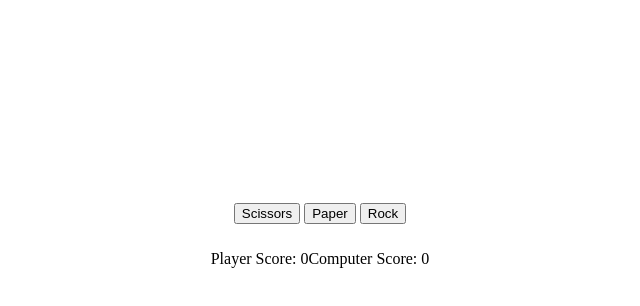
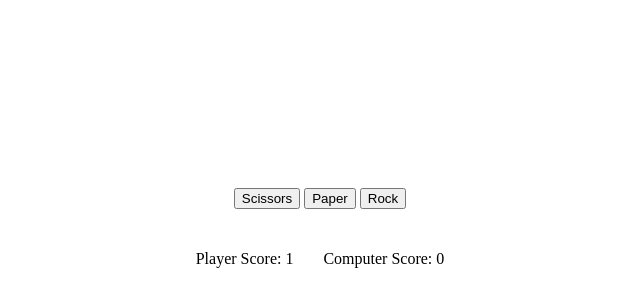
Before and after one commit to ChargrilledChook/RockPaperScissors, a plain HTML site: page rpsV2.html in a window 1280 px wide. Both pictures are taken after a click on the button "Scissors". Shown: the whole page, without its empty margins (320-960 px from the left). Drawn offline with Linux system fonts and the light colour scheme.

Commit message:
added front end scoreboard

```diff
--- a/scripts.js
+++ b/scripts.js
@@ -17,6 +17,11 @@ btnRock.addEventListener('click', function(){
     playRound('rock', computerPlay())
 });
 
+const humanBoard = document.querySelector('#pp')
+const robotBoard = document.querySelector('#cp')
+
+let humanScore = 0;
+let robotScore = 0;
 
 // Plays a single round of RPS and returns the result. 1 = player wins, 2 = players loses
 function playRound(playerSelection, computerSelection)
@@ -25,10 +30,14 @@ function playRound(playerSelection, computerSelection)
 
     if (result == 1)
     {
-    return 1;
+        humanScore++;
+        humanBoard.textContent = humanScore;
+        return 1;
     }
     else if (result == 2)
     {
+        robotScore++;
+        robotBoard.textContent = robotScore;
         return 2;
     }
 }
@@ -56,6 +65,9 @@ function playerPlay()
 // Determines winner based on RPS logic. Returns 1, 2, or 3 for player win, player loss or draw respectively
 function getWinner(player, computer)
 {
+    const win = `You won! ${player} beats ${computer}!`
+    const loss = `You lost! ${computer} beats ${player}!`
+
     if (player == computer)
     {
         console.log("Draw!")
@@ -65,12 +77,12 @@ function getWinner(player, computer)
     {
         if (computer == 'scissors')
         {
-            console.log("You won! Rock beats scissors!")
+            console.log(win)
             return 1;
         }
         else
         {
-            console.log("You lost! Paper beats rock!")
+            console.log(loss)
             return 2;
         }
     }
@@ -78,12 +90,12 @@ function getWinner(player, computer)
     {
         if (computer == 'paper')
         {
-            console.log("You won! scissors beats paper!")
+            console.log(win)
             return 1;
         }
         else
         {
-            console.log("You lost! rock beats scissors!")
+            console.log(loss)
             return 2;
         }
     }
@@ -91,12 +103,12 @@ function getWinner(player, computer)
     {
         if (computer == 'rock')
         {
-            console.log("You won! paper beats rock!")
+            console.log(win)
             return 1;
         }
         else
         {
-            console.log("You lost! scissors beats paper!")
+            console.log(loss)
             return 2;
         }
     }
--- a/styles.css
+++ b/styles.css
@@ -13,11 +13,11 @@ body{
     padding: 10px;
 }
 
-#pScore{
+.pScore{
 
     padding: 15px;
 }
-#cScore{
+.cScore{
 
     padding: 15px;
 }
```
